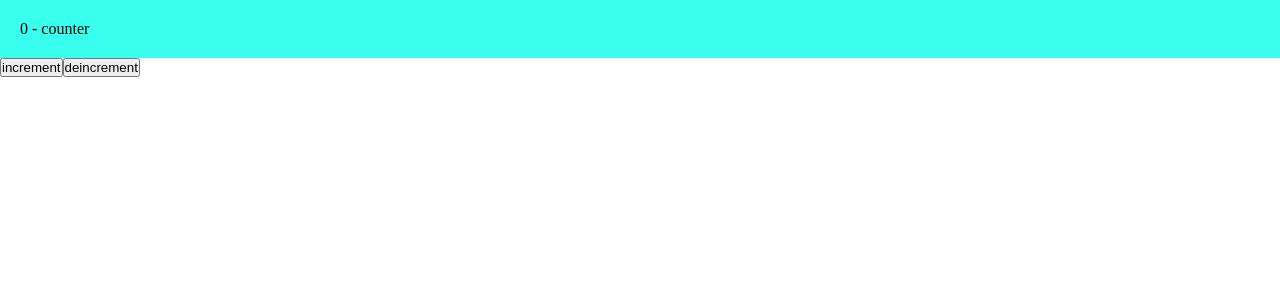
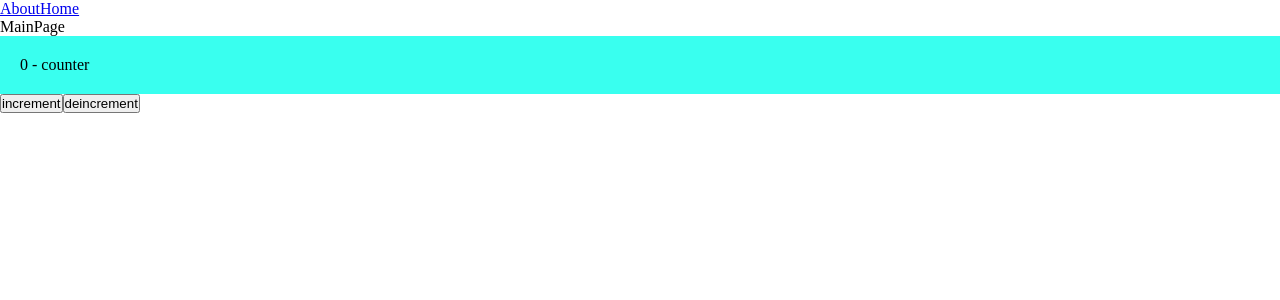
Before and after one commit to makdonalde/frontend-extended, a React app: page / in a window 1280 px wide. Shown: the top 300 px of the page. Built offline with nearby package versions, Linux system fonts and the light colour scheme.

Commit message:
init router

```diff
--- a/package.json
+++ b/package.json
@@ -15,6 +15,7 @@
     "@types/node": "^17.0.21",
     "@types/react": "^17.0.39",
     "@types/react-dom": "^17.0.11",
+    "@types/react-router-dom": "^5.3.3",
     "@types/webpack": "^5.28.0",
     "@types/webpack-dev-server": "^4.7.2",
     "css-loader": "^6.6.0",
@@ -33,6 +34,7 @@
   },
   "dependencies": {
     "react": "^17.0.2",
-    "react-dom": "^17.0.2"
+    "react-dom": "^17.0.2",
+    "react-router-dom": "^6.2.1"
   }
 }
--- a/src/App.tsx
+++ b/src/App.tsx
@@ -1,10 +1,21 @@
-import React from "react";
-import { Counter } from "./components/Counter";
+import React, { Suspense } from "react";
+import { Link } from "react-router-dom";
+import { Route, Routes } from "react-router-dom";
 import "./index.scss";
+import { AboutPageLazy } from "./pages/AboutPage/AboutPage.lazy";
+import { MainPageLazy } from "./pages/MainPage/MainPage.lazy";
 export const App = () => {
   return (
     <div>
-      <Counter />
+      <Link to={"about"}>About</Link>
+      <Link to={""}>Home</Link>
+
+      <Suspense fallback={<div>Loading...</div>}>
+        <Routes>
+          <Route path={"/about"} element={<AboutPageLazy />} />
+          <Route path={"/"} element={<MainPageLazy />} />
+        </Routes>
+      </Suspense>
     </div>
   );
 };
--- a/src/index.tsx
+++ b/src/index.tsx
@@ -1,3 +1,9 @@
 import { render } from "react-dom";
+import { BrowserRouter } from "react-router-dom";
 import { App } from "./App";
-render(<App />, document.getElementById("root"));
+render(
+  <BrowserRouter>
+    <App />
+  </BrowserRouter>,
+  document.getElementById("root")
+);
--- /dev/null
+++ b/src/pages/AboutPage/AboutPage.lazy.tsx
@@ -0,0 +1,3 @@
+import { lazy } from "react";
+
+export const AboutPageLazy = lazy(() => import("./AboutPage"));
--- /dev/null
+++ b/src/pages/AboutPage/AboutPage.tsx
@@ -0,0 +1,4 @@
+const AboutPage = () => {
+  return <div>AboutPage</div>;
+};
+export default AboutPage;
--- /dev/null
+++ b/src/pages/MainPage/MainPage.lazy.tsx
@@ -0,0 +1,3 @@
+import { lazy } from "react";
+
+export const MainPageLazy = lazy(() => import("./MainPage"));
--- /dev/null
+++ b/src/pages/MainPage/MainPage.tsx
@@ -0,0 +1,12 @@
+import { Counter } from "../../components/Counter";
+
+const MainPage = () => {
+  return (
+    <div>
+      MainPage
+      <Counter />
+    </div>
+  );
+};
+
+export default MainPage;
--- a/tsconfig.json
+++ b/tsconfig.json
@@ -5,14 +5,13 @@
     // Однако это не означает, что теперь вовсе нельзя использовать any.
     // Это означает лишь, что в подобных ситуация разработчик должен явно писать any,
     "noImplicitAny": true,
-    "module": "es6",
+    "module": "ESNext",
     // В какую спецификацию компилируем: для поддержки большинства браузеров
     "target": "es5",
     "jsx": "react-jsx",
     // Компилятор будет обрабатывать не только TS файлы, но и JS файлы
     "allowJs": true,
     "moduleResolution": "node",
-    "baseUrl": ".",
     // esModuleInterop позволяет работать с пакетами, которые используют
     // common js как с обычными пакета с помощью import (require() module.export) = common js
     // import Moment from 'moment';
```
Also changed, not shown: 2 other files (tests, documents, lock files or other folders).
